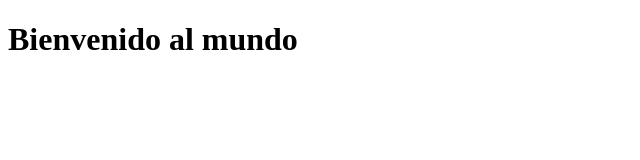
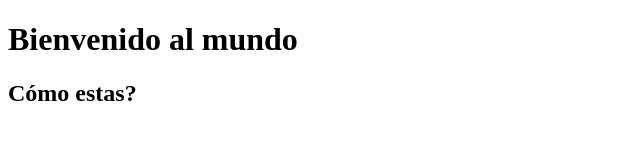
Before and after one commit to ESN38/git-ejemplo, a plain HTML site: page index.html in a window 1280 px wide. Shown: the whole page, without its empty margins (0-640 px from the left). Drawn offline with Linux system fonts and the light colour scheme.

Commit message:
Se agrego un h2 en index.html

```diff
--- a/index.html
+++ b/index.html
@@ -7,6 +7,7 @@
 </head>
 <body>
     <h1>Bienvenido al mundo</h1>
+    <h2>Cómo estas?</h2>
 
 </body>
 </html>
```
